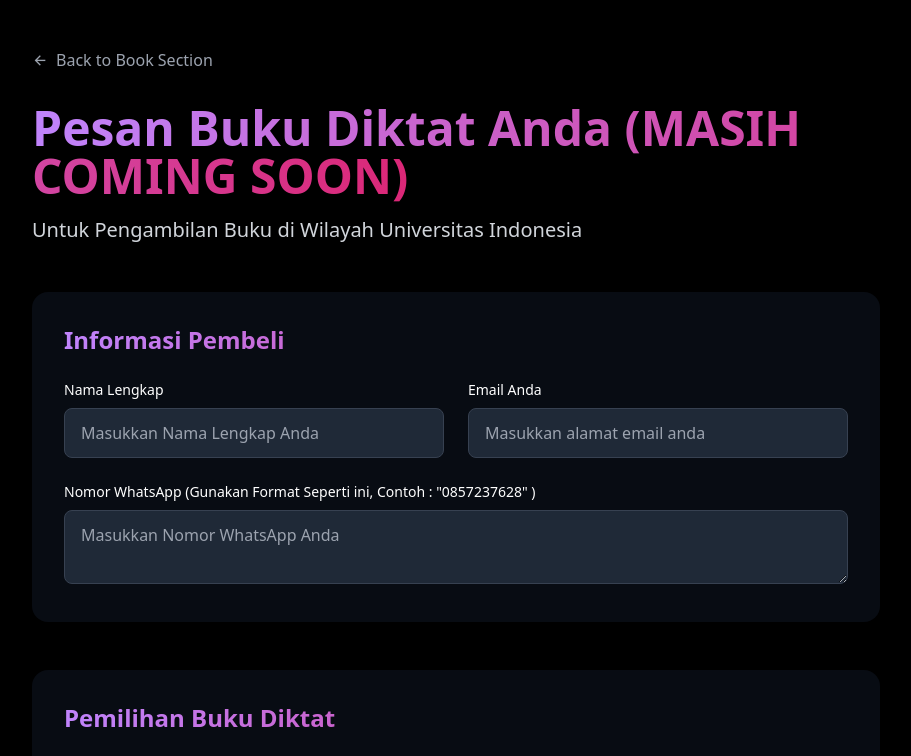
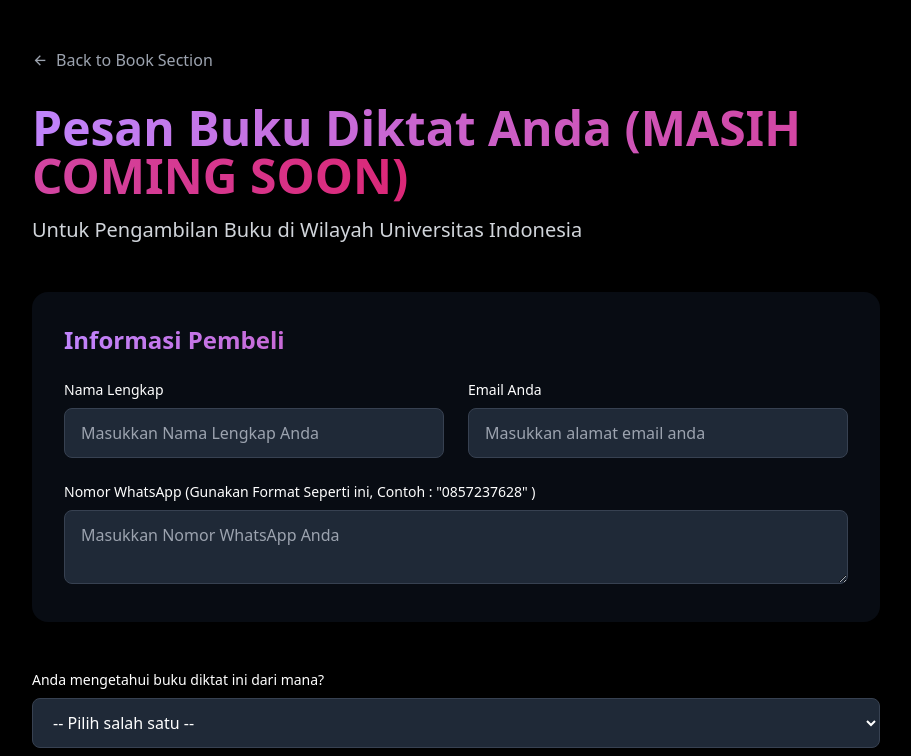
Before and after one commit to FeynmanProject/feynmanbookstore.github.io, a Next.js app: page /order in a window 1280 px wide. Shown: the top 756 px of the page, without its empty margins (184-1095 px from the left). Built offline with nearby package versions, Linux system fonts and the light colour scheme.

Commit message:
Update page.tsx

```diff
--- a/app/order/page.tsx
+++ b/app/order/page.tsx
@@ -29,18 +29,22 @@ const books = [
   { id: 'bukuT',  name: 'Belum Ada', price: 100 }
 ];
 
+const SOURCES = ['Sosial media','Website','Teman','Dosen/asdos','Poster kampus','Lainnya'];
+
 const formatRupiah = (amount: number): string => {
   return 'Rp' + amount.toLocaleString('id-ID');
 };
 
 export default function OrderPage() {
   const [formData, setFormData] = useState({
-    name: '',
-    email: '',
-    address: '',
+    name: '', email: '', address: '',
     quantities: {} as Record<string, number>,
-    proofFile: null as File | null
+    proofFile: null as File | null,
+    source: '',          // ← baru
+    sourceOther: ''      // ← baru
   });
+
+
 
   const [errors, setErrors] = useState<Record<string, string>>({});
   const [isSubmitting, setIsSubmitting] = useState(false);
@@ -95,6 +99,12 @@ export default function OrderPage() {
     if (getTotalBooks() === 0) newErrors.books = 'Setidaknya Ada 1 Pembelian';
     if (!formData.proofFile) newErrors.proof = 'Bukti Pembayaran';
 
+    // ✅ validasi sumber
+    if (!formData.source) newErrors.source = 'Pilih sumber';
+    if (formData.source === 'Lainnya' && !formData.sourceOther.trim()) {
+      newErrors.sourceOther = 'Sebutkan sumbernya';
+    }
+
     setErrors(newErrors);
     return Object.keys(newErrors).length === 0;
   };
@@ -140,6 +150,7 @@ const response = await fetch('/api/submit-order', {
     nama: formData.name,
     email: formData.email,
     alamat: formData.address,
+    sumber: formData.source === 'Lainnya' ? formData.sourceOther : formData.source,
     bukuA: formData.quantities.bukuA || 0,
     bukuB: formData.quantities.bukuB || 0,
     bukuC: formData.quantities.bukuC || 0,
@@ -179,7 +190,9 @@ const response = await fetch('/api/submit-order', {
           email: '',
           address: '',
           quantities: {},
-          proofFile: null
+          proofFile: null,
+          source: '',
+          sourceOther: ''
         });
         setErrors({}); // bersihkan error setelah sukses
       } else {
@@ -259,6 +272,36 @@ const response = await fetch('/api/submit-order', {
               {errors.address && <p className="text-red-400 text-sm mt-1">{errors.address}</p>}
             </div>
           </section>
+
+            <div className="mt-6">
+              <label className="block text-sm font-medium mb-2">
+                Anda mengetahui buku diktat ini dari mana?
+              </label>
+              <select
+                value={formData.source}
+                onChange={(e) => setFormData(prev => ({ ...prev, source: e.target.value }))}
+                className="w-full px-4 py-3 bg-gray-800 border border-gray-700 rounded-lg focus:border-purple-500 focus:outline-none"
+              >
+                <option value="">-- Pilih salah satu --</option>
+                {SOURCES.map(s => <option key={s} value={s}>{s}</option>)}
+              </select>
+              {errors.source && <p className="text-red-400 text-sm mt-1">{errors.source}</p>}
+            </div>
+
+            {formData.source === 'Lainnya' && (
+              <div className="mt-4">
+                <label className="block text-sm font-medium mb-2">Sebutkan sumbernya</label>
+                <input
+                  type="text"
+                  value={formData.sourceOther}
+                  onChange={(e) => setFormData(prev => ({ ...prev, sourceOther: e.target.value }))}
+                  className="w-full px-4 py-3 bg-gray-800 border border-gray-700 rounded-lg focus:border-purple-500 focus:outline-none"
+                  placeholder="Contoh: dari teman kelas, dsb."
+                />
+                {errors.sourceOther && <p className="text-red-400 text-sm mt-1">{errors.sourceOther}</p>}
+              </div>
+            )}
+
 
           {/* Book Selection */}
           <section className="bg-gray-900/50 rounded-2xl p-8 backdrop-blur-sm">
```
